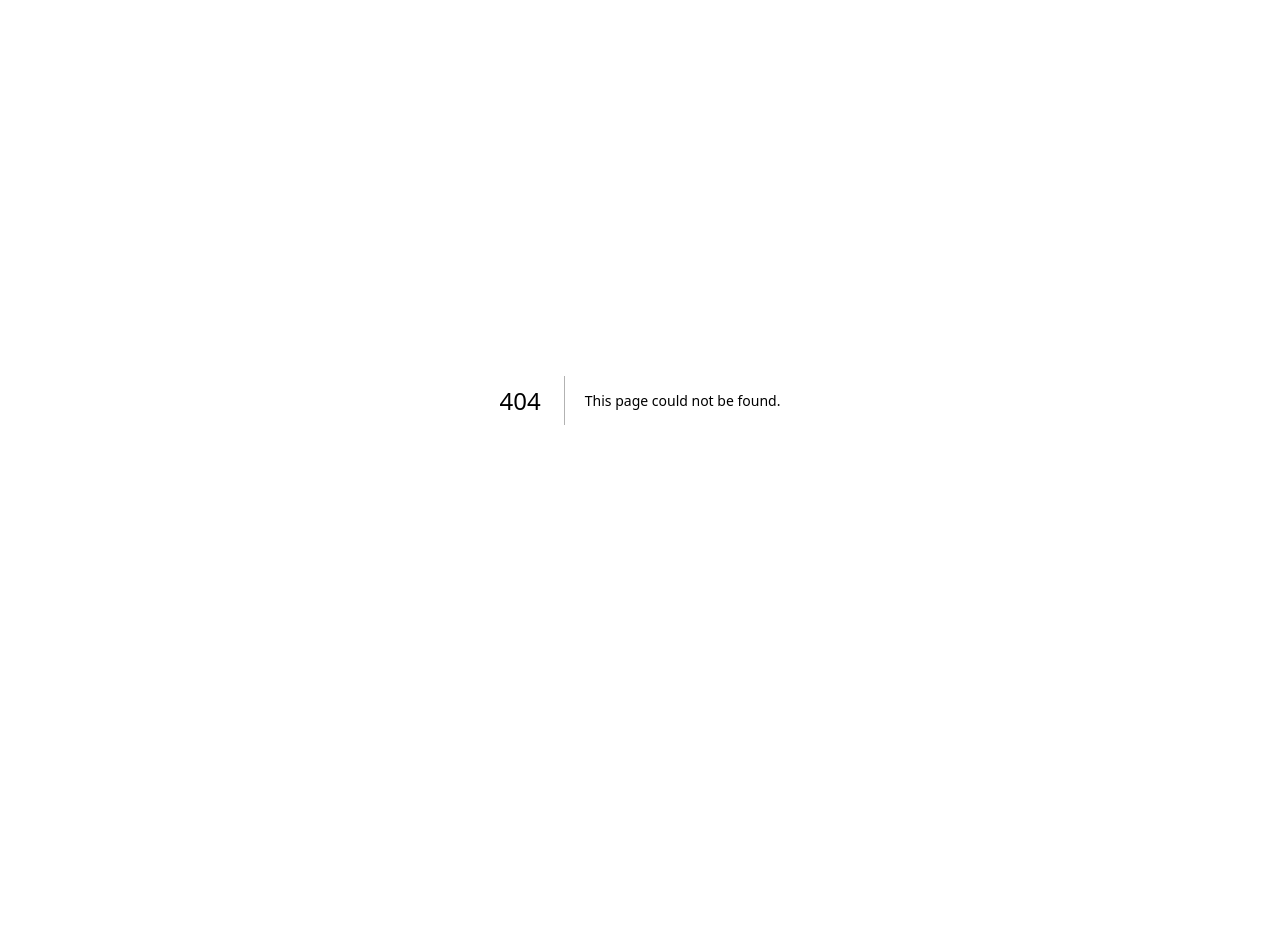
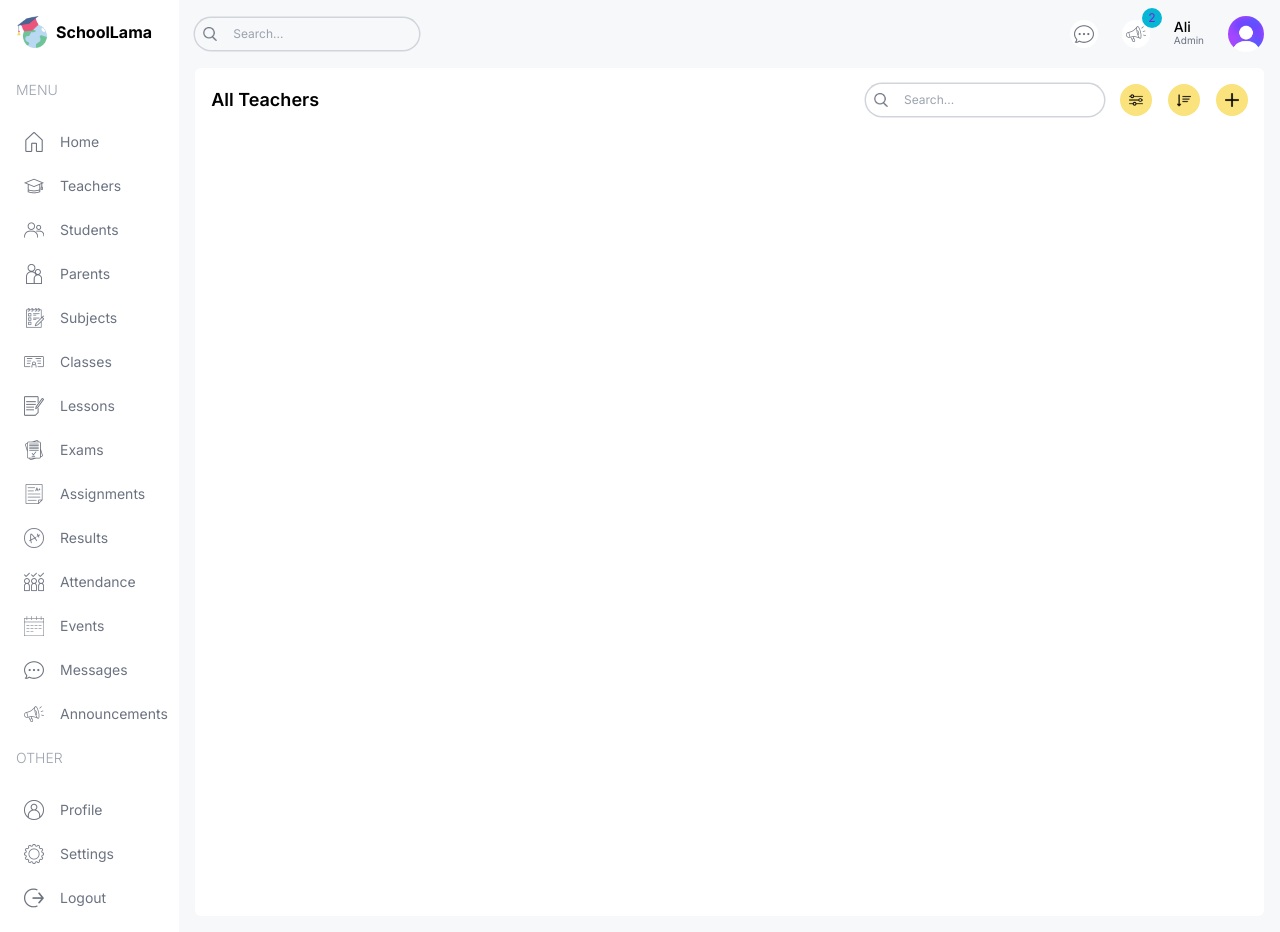
Before and after one commit to DostMohammadFahimi/F-SMIS, a Next.js app: page /list/teachers in a window 1280 px wide. Before the commit this address had no page. Before the commit the page ends 800 px from the top, so only its background shows below. Built offline with nearby package versions, Linux system fonts and the light colour scheme.

Commit message:
complete the top of the list of  the teacher (Table Search , filter,sort and plus)

```diff
--- /dev/null
+++ b/src/app/(dashboard)/list/teachers/page.tsx
@@ -0,0 +1,34 @@
+import TableSearch from "@/components/TableSearch";
+import Image from "next/image";
+import React from "react";
+
+const TeacherListPage = () => {
+  return (
+    <div className="bg-white rounded-md m-4 mt-0 flex-1 p-4">
+      {/* {TOP} */}
+      <div className="flex items-center justify-between">
+        <h1 className="hidden md:block text-lg font-semibold">All Teachers</h1>
+        <div className="flex flex-col md:flex-row items-center gap-4 w-full md:w-auto">
+          <TableSearch />
+          <div className="flex items-center gap-4 self-end">
+            <button className="w-8 h-8 flex items-center justify-center rounded-full bg-lamaYellow">
+              <Image src="/filter.png" alt="felter" width={14} height={14} />
+            </button>
+            <button className="w-8 h-8 flex items-center justify-center rounded-full bg-lamaYellow">
+              <Image src="/sort.png" alt="felter" width={14} height={14} />
+            </button>
+            <button className="w-8 h-8 flex items-center justify-center rounded-full bg-lamaYellow">
+              <Image src="/plus.png" alt="felter" width={14} height={14} />
+            </button>
+          </div>
+        </div>
+      </div>
+      {/* {LIST} */}
+      <div className=""></div>
+      {/* {PAGINATION} */}
+      <div className=""></div>
+    </div>
+  );
+};
+
+export default TeacherListPage;
--- /dev/null
+++ b/src/components/TableSearch.tsx
@@ -0,0 +1,16 @@
+import Image from "next/image";
+
+const TableSearch = () => {
+  return (
+    <div className="w-full md:w-auto flex items-center gap-2 text-xs rounded-full ring-[1.5px] ring-gray-300 px-2">
+      <Image src="/search.png" alt="" width={14} height={14} />
+      <input
+        type="text"
+        placeholder="Search..."
+        className="w-[200px] p-2 bg-transparent outline-none"
+      />
+    </div>
+  );
+};
+
+export default TableSearch;
```
